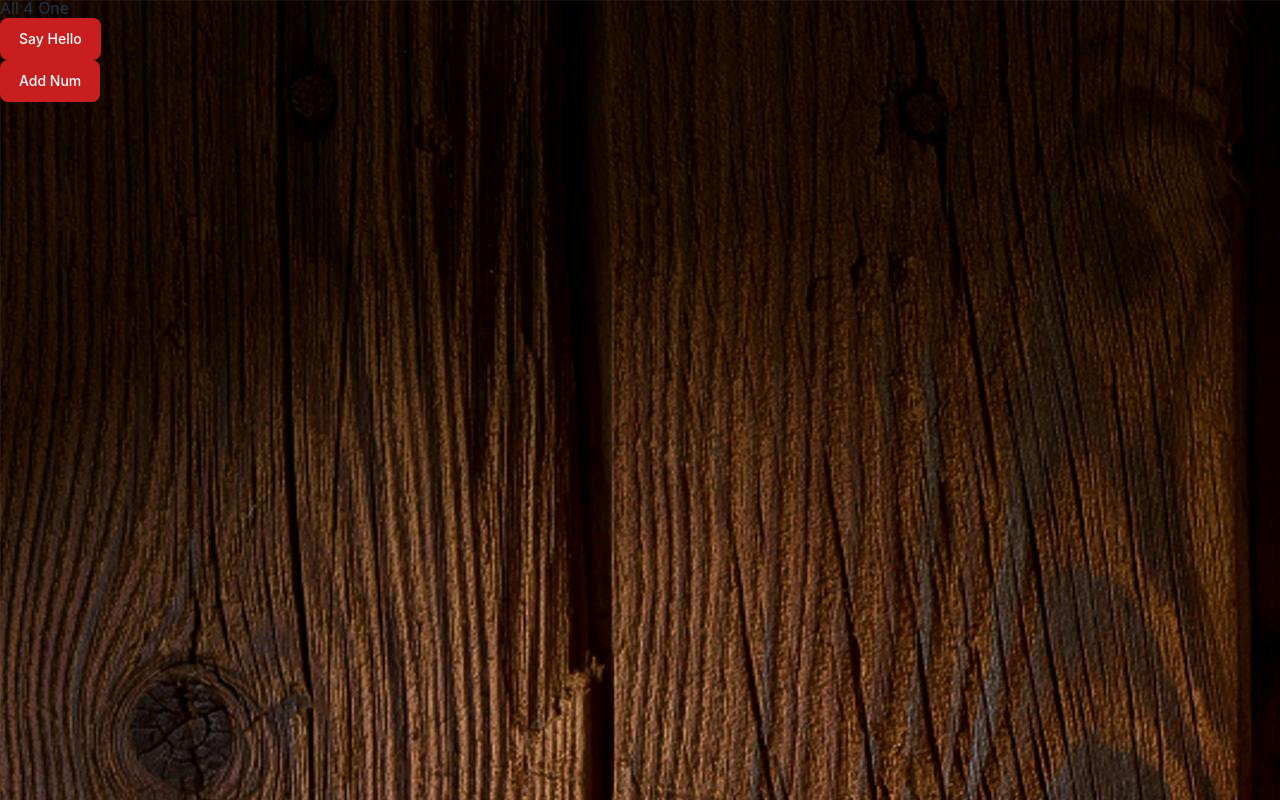
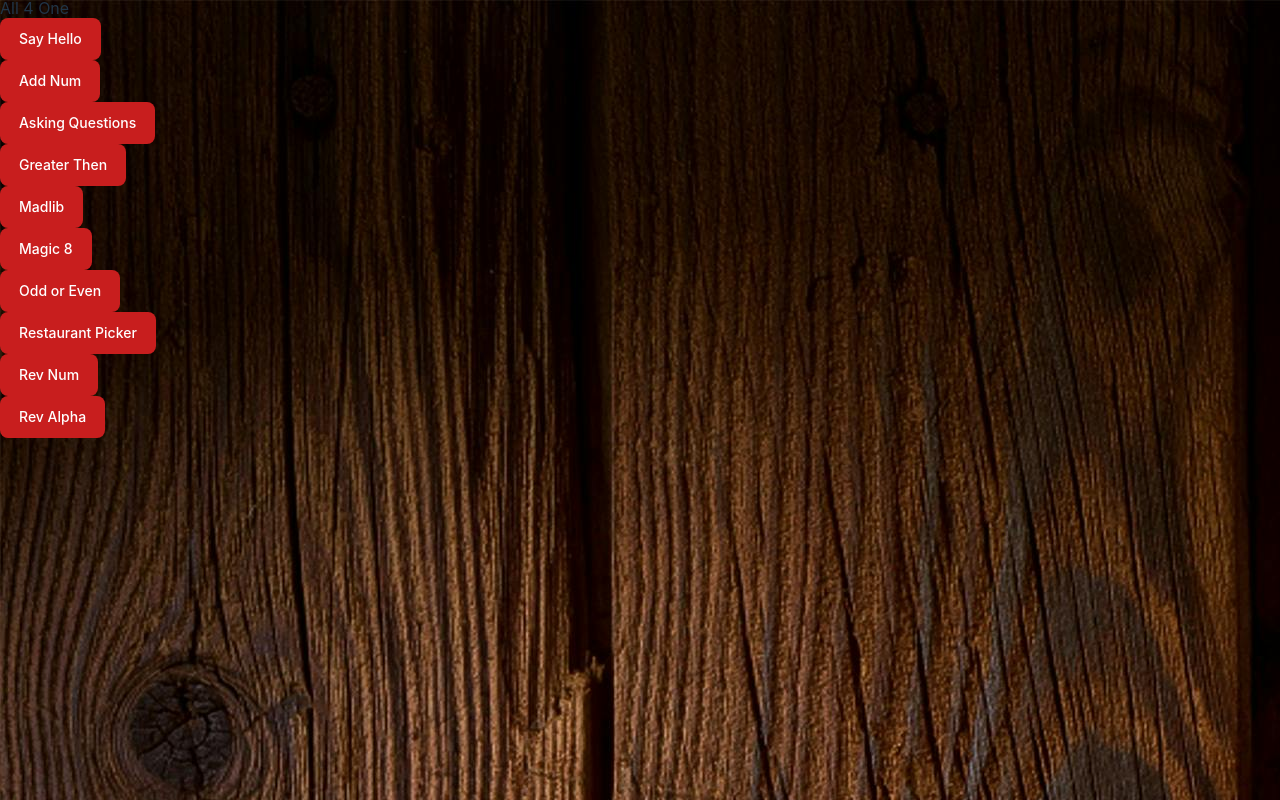
Before and after one commit to mkheck13/react-all-4-one, a React (Vite) app: page / in a window 1280 px wide. Built offline with nearby package versions, Linux system fonts and the light colour scheme.

Commit message:
home button test

```diff
--- a/src/components/AddTwoNumComponent.jsx
+++ b/src/components/AddTwoNumComponent.jsx
@@ -1,4 +1,6 @@
 import { Card } from "flowbite-react"
+import { Link } from "react-router-dom";
+import { Button } from "flowbite-react";
 
 const AddTwoNumComponent = () => {
 
@@ -9,7 +11,7 @@ const AddTwoNumComponent = () => {
                 Add Two Numbers Component
             </h5>
 
-            <a className="text-black" href="/">Home screen</a>
+            <Link to='/'><Button color="failure">Home</Button></Link>
         </Card>
     </div>
     )
--- a/src/components/AskingQuestionsComponent.jsx
+++ b/src/components/AskingQuestionsComponent.jsx
@@ -1,4 +1,6 @@
 import { Card } from "flowbite-react"
+import { Link } from "react-router-dom";
+import { Button } from "flowbite-react";
 
 const AskingQuestionsComponent = () => {
 
@@ -9,7 +11,7 @@ const AskingQuestionsComponent = () => {
                 Asking Questions
             </h5>
 
-            <a className="text-black" href="/">Home screen</a>
+            <Link to='/'><Button color="failure">Home</Button></Link>
         </Card>
     </div>
     )
--- a/src/components/GreaterThenComponent.jsx
+++ b/src/components/GreaterThenComponent.jsx
@@ -1,4 +1,6 @@
 import { Card } from "flowbite-react"
+import { Link } from "react-router-dom";
+import { Button } from "flowbite-react";
 
 const GreaterThenComponent = () => {
 
@@ -9,7 +11,7 @@ const GreaterThenComponent = () => {
             Greater Then Component
             </h5>
 
-            <a className="text-black" href="/">Home screen</a>
+            <Link to='/'><Button color="failure">Home</Button></Link>
         </Card>
     </div>
     )
--- a/src/components/HomeComponent.jsx
+++ b/src/components/HomeComponent.jsx
@@ -6,19 +6,18 @@ const HomeComponent = () => {
     return (
         <div className='bg-image w-screen h-screen'>
             <h1>All 4 One</h1>
-            <Button color="failure"><Link to='/hello'>Say Hello</Link></Button>
+
+            <Link to='/hello'><Button color="failure">Say Hello</Button></Link>
             <Link to='/addNum'><Button color="failure">Add Num</Button></Link>
+            <Link to='/askQuestion'><Button color="failure">Asking Questions</Button></Link>
+            <Link to='/greater'><Button color="failure">Greater Then</Button></Link>
+            <Link to='/madlib'><Button color="failure">Madlib</Button></Link>
+            <Link to='/magic8'><Button color="failure">Magic 8</Button></Link>
+            <Link to='/oddEven'><Button color="failure">Odd or Even</Button></Link>
+            <Link to='/picker'><Button color="failure">Restaurant Picker</Button></Link>
+            <Link to='/revNum'><Button color="failure">Rev Num</Button></Link>
+            <Link to='/revAlpha'><Button color="failure">Rev Alpha</Button></Link>
 
-            {/* <a href="/hello">Say Hello</a> */}
-            {/* <a href="/addNum">Add Two Numbers</a>
-            <a href="/askQuestion">Asking Questions</a>
-            <a href="/greater">Greater Then</a>
-            <a href="/madlib">Madlib</a>
-            <a href="/magic8">Magic 8</a>
-            <a href="/oddEven">Odd or Even</a>
-            <a href="/picker">Restaurant Picker</a>
-            <a href="/revNum">Rev Num</a>
-            <a href="/revAlpha">Rev Alpha</a> */}
         </div>
     )
 
--- a/src/components/MadlibComponent.jsx
+++ b/src/components/MadlibComponent.jsx
@@ -1,4 +1,6 @@
 import { Card } from "flowbite-react"
+import { Link } from "react-router-dom";
+import { Button } from "flowbite-react";
 
 const MadlibComponent = () => {
 
@@ -9,7 +11,7 @@ const MadlibComponent = () => {
             Madlib Component
             </h5>
 
-            <a className="text-black" href="/">Home screen</a>
+            <Link to='/'><Button color="failure">Home</Button></Link>
         </Card>
     </div>
     )
--- a/src/components/Magic8BallComponent.jsx
+++ b/src/components/Magic8BallComponent.jsx
@@ -1,4 +1,6 @@
 import { Card } from "flowbite-react"
+import { Link } from "react-router-dom";
+import { Button } from "flowbite-react";
 
 const Magic8BallComponent = () => {
 
@@ -9,7 +11,7 @@ const Magic8BallComponent = () => {
                 Magic 8 Ball Component
             </h5>
 
-            <a className="text-black" href="/">Home screen</a>
+            <Link to='/'><Button color="failure">Home</Button></Link>
         </Card>
     </div>
     )
--- a/src/components/OddOrEvenComponent.jsx
+++ b/src/components/OddOrEvenComponent.jsx
@@ -1,4 +1,6 @@
 import { Card } from "flowbite-react"
+import { Link } from "react-router-dom";
+import { Button } from "flowbite-react";
 
 const OddOrEvenComponent = () => {
 
@@ -9,7 +11,7 @@ const OddOrEvenComponent = () => {
                 Odd Or Even Component
             </h5>
 
-            <a className="text-black" href="/">Home screen</a>
+            <Link to='/'><Button color="failure">Home</Button></Link>
         </Card>
     </div>
     )
--- a/src/components/RestaurantPickerComponent.jsx
+++ b/src/components/RestaurantPickerComponent.jsx
@@ -1,4 +1,6 @@
 import { Card } from "flowbite-react"
+import { Link } from "react-router-dom";
+import { Button } from "flowbite-react";
 
 const RestaurantPickerComponent = () => {
 
@@ -9,7 +11,7 @@ const RestaurantPickerComponent = () => {
                 Restaurant Picker Component
             </h5>
 
-            <a className="text-black" href="/">Home screen</a>
+            <Link to='/'><Button color="failure">Home</Button></Link>
         </Card>
     </div>
     )
--- a/src/components/RevAlphaComponent.jsx
+++ b/src/components/RevAlphaComponent.jsx
@@ -1,4 +1,6 @@
 import { Card } from "flowbite-react"
+import { Link } from "react-router-dom";
+import { Button } from "flowbite-react";
 
 const RevAlphaComponent = () => {
 
@@ -9,7 +11,7 @@ const RevAlphaComponent = () => {
                 Reverse It Alpha Component
             </h5>
 
-            <a className="text-black" href="/">Home screen</a>
+            <Link to='/'><Button color="failure">Home</Button></Link>
         </Card>
     </div>
     )
--- a/src/components/RevNumComponent.jsx
+++ b/src/components/RevNumComponent.jsx
@@ -1,4 +1,6 @@
 import { Card } from "flowbite-react"
+import { Link } from "react-router-dom";
+import { Button } from "flowbite-react";
 
 const RevNumComponent = () => {
 
@@ -9,7 +11,7 @@ const RevNumComponent = () => {
                 Reverse It Num Component
             </h5>
 
-            <a className="text-black" href="/">Home screen</a>
+            <Link to='/'><Button color="failure">Home</Button></Link>
         </Card>
     </div>
     )
--- a/src/components/SayHelloComponent.jsx
+++ b/src/components/SayHelloComponent.jsx
@@ -1,4 +1,6 @@
 import { Card } from "flowbite-react"
+import { Link } from "react-router-dom";
+import { Button } from "flowbite-react";
 
 const SayHelloComponent = () => {
 
@@ -11,7 +13,7 @@ const SayHelloComponent = () => {
                 Say Hello Component
             </h5>
 
-            <a className="text-black" href="/">Home screen</a>
+            <Link to='/'><Button color="failure">Home</Button></Link>
         </Card>
             </div>
 
```
